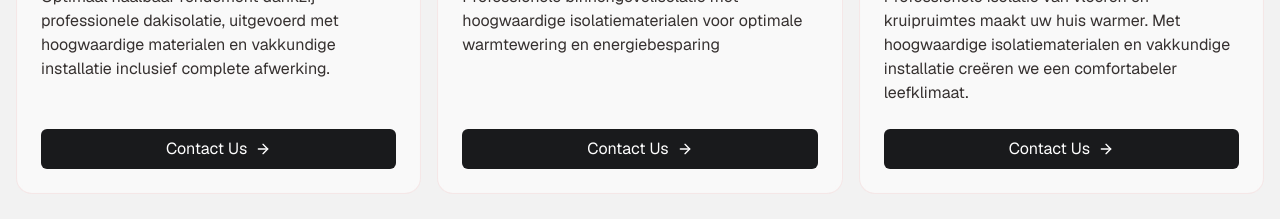
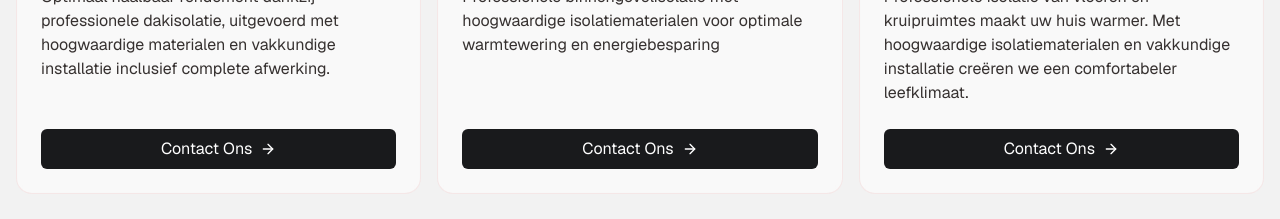
Before and after one commit to Haseeb-WebDeveloper/Isodomi-Home-Improvement-Company, a Next.js app: page / in a window 1280 px wide. Shown: the part 3600-3819 px from the top of the page. Built offline with nearby package versions, Linux system fonts and the light colour scheme.

Commit message:
Contact Us changed

```diff
--- a/src/components/layout/contact-section.tsx
+++ b/src/components/layout/contact-section.tsx
@@ -422,7 +422,7 @@ export function ContactSection() {
             </div>
 
 
-            {/* Why Contact Us */}
+            {/* Why Contact Ons */}
             <div className="space-y-4">
               <h3 className="text-xl font-semibold">Waarom kiezen voor onze diensten?</h3>
               <ul className="space-y-3">
--- a/src/components/layout/services-section.tsx
+++ b/src/components/layout/services-section.tsx
@@ -119,7 +119,7 @@ export function ServicesSection() {
                   >
 
 
-                    Contact Us
+                    Contact Ons
                     <svg
                       xmlns="http://www.w3.org/2000/svg"
                       className="w-4 h-4 ml-2 group-hover:translate-x-1 transition-transform"
```
